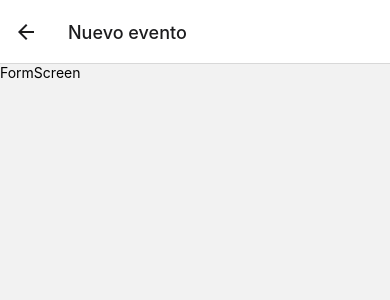
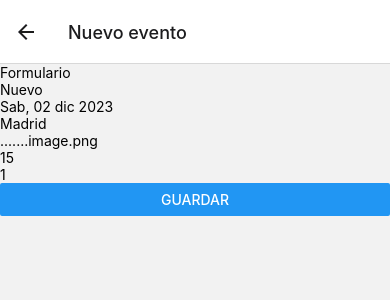
Before and after one commit to LuisLimaJLS/EventsApp, a React Native app: screen /FormScreen in a window 390 px wide. Shown: the top 300 px of the page. Built offline with nearby package versions, Linux system fonts and the light colour scheme.

Commit message:
ADD: initial form

```diff
--- a/package.json
+++ b/package.json
@@ -14,6 +14,7 @@
     "@react-navigation/native-stack": "^6.9.17",
     "expo": "~49.0.15",
     "expo-status-bar": "~1.6.0",
+    "formik": "^2.4.5",
     "react": "18.2.0",
     "react-dom": "18.2.0",
     "react-native": "0.72.6",
--- a/screens/FormScreen.js
+++ b/screens/FormScreen.js
@@ -1,10 +1,51 @@
-import { View, Text } from 'react-native'
+import { View, Text, TextInput, Button } from 'react-native'
 import React from 'react'
+import { Formik } from 'formik';
 
 export default function FormScreen() {
   return (
     <View>
-      <Text>FormScreen</Text>
+      <Text>Formulario</Text>
+      <Formik
+     initialValues={{ name: 'Nuevo' , date: 'Sab, 02 dic 2023' , address: 'Madrid' , imageUrl: '.......image.png' , price: 15 , distict: 1  }}
+     onSubmit={values => console.log(values)}
+   >
+     {({ handleChange, handleBlur, handleSubmit, values }) => (
+       <View>
+         <TextInput
+           onChangeText={handleChange('name')}
+           onBlur={handleBlur('name')}
+           value={values.name}
+         />
+         <TextInput
+           onChangeText={handleChange('date')}
+           onBlur={handleBlur('date')}
+           value={values.date}
+         />
+         <TextInput
+           onChangeText={handleChange('address')}
+           onBlur={handleBlur('address')}
+           value={values.address}
+         />
+         <TextInput
+           onChangeText={handleChange('imageUrl')}
+           onBlur={handleBlur('imageUrl')}
+           value={values.imageUrl}
+         />
+         <TextInput
+           onChangeText={handleChange('price')}
+           onBlur={handleBlur('price')}
+           value={values.price}
+         />
+         <TextInput
+           onChangeText={handleChange('distict')}
+           onBlur={handleBlur('distict')}
+           value={values.distict}
+         />
+         <Button onPress={handleSubmit} title="Guardar" />
+       </View>
+     )}
+   </Formik>
     </View>
   )
 }
```
Also changed, not shown: 1 other file (tests, documents, lock files or other folders).
